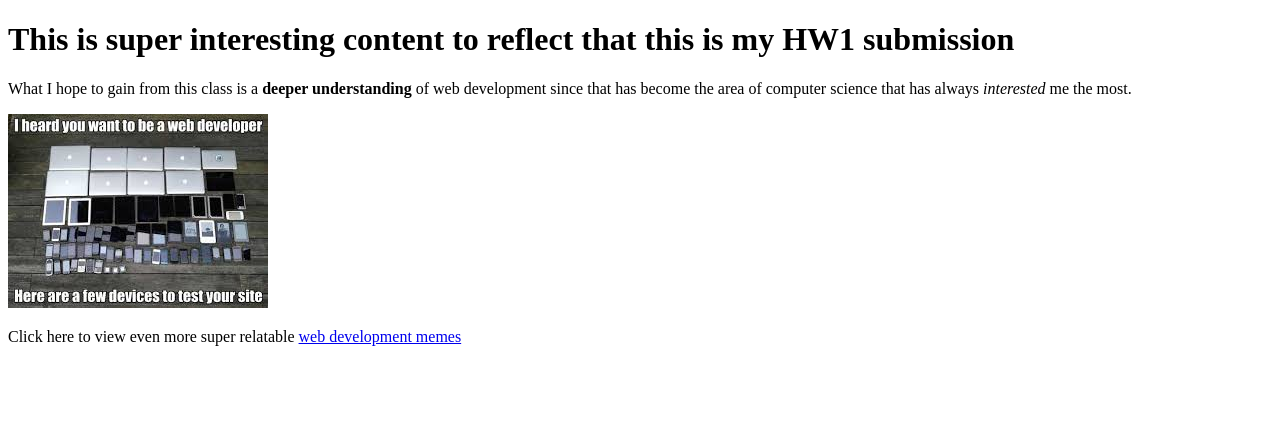
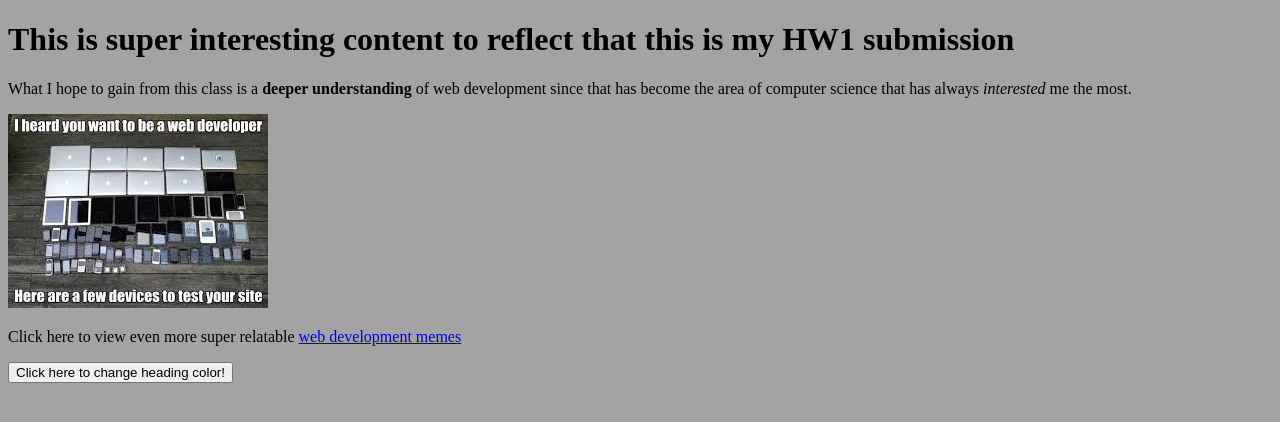
Before and after one commit to GU-Web-Dev-2024/homework-1-askillestad3, a plain HTML site: page index.html in a window 1280 px wide. Drawn offline with Linux system fonts and the light colour scheme.

Commit message:
assignment tasks part 1 complete

```diff
--- a/index.html
+++ b/index.html
@@ -2,6 +2,11 @@
 <html>
     <head>
         <title>Abby Skillestad, Web Development, Fall 2024</title>
+        <style>
+            body {
+                background-color: #a3a3a3;
+            }
+        </style>
     </head>
     <body>
         <h1>This is super interesting content to reflect that this is my HW1 submission</h1>
@@ -10,5 +15,12 @@
 
         <img src="WebDev_meme.jpeg" alt="Web Development meme photo">
         <p>Click here to view even more super relatable <a href="https://www.flux-academy.com/blog/25-web-design-memes-only-designers-will-understand">web development memes</a></p>
+
+        <button onclick="changeHeadingColor()">Click here to change heading color!</button>
+        <script>
+            function changeHeadingColor() {
+                document.querySelector('h1').style.color = '#9d0000';
+            }
+        </script>
     </body>
 </html>
```
